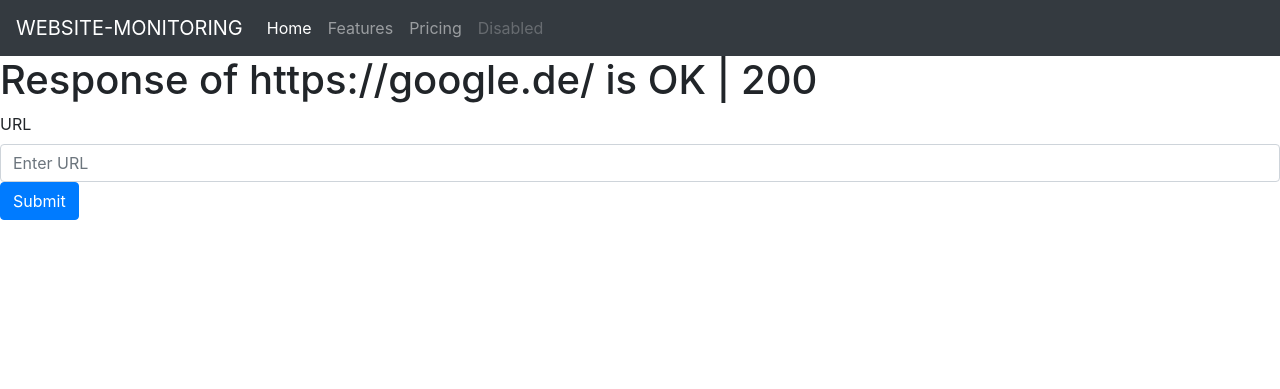
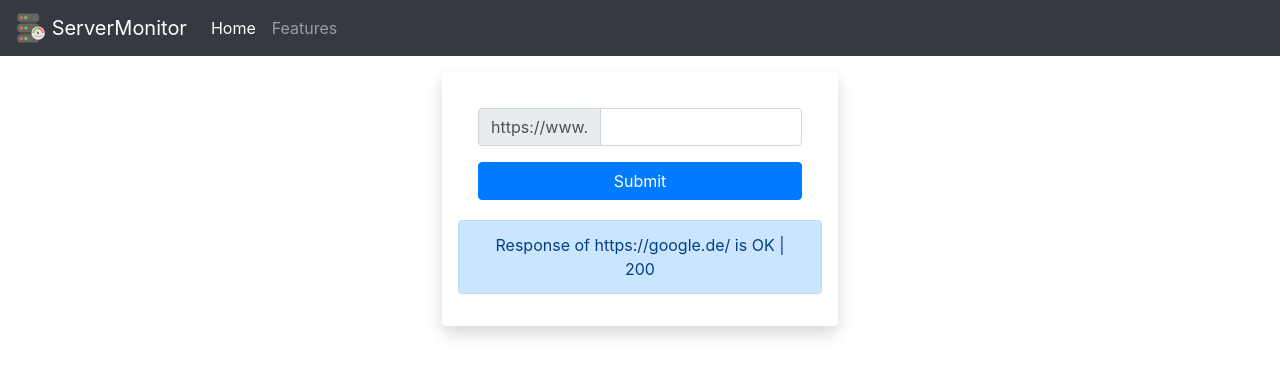
Before and after one commit to codemaster05330/ServerMonitor, a Flask app: page / in a window 1280 px wide. Shown: the top 389 px of the page. Run offline with Flask 2, Linux system fonts and the light colour scheme; data that the repository does not hold is empty; some libraries are stand-ins or nearby versions.

Commit message:
UI changes

```diff
--- a/monitor.py
+++ b/monitor.py
@@ -2,7 +2,7 @@ import requests
 
 
 def monitor_website(url):
-    r = requests.get(url, timeout=5)
+    r = requests.get(url)
 
     if r.status_code == 200:
         print(r.status_code)
--- a/monitor_app.py
+++ b/monitor_app.py
@@ -9,10 +9,10 @@ def index():
     if request.method == 'POST':
         if request.form['url'] != '':
             url = request.form['url']
-            return render_template('index.html', a=monitor_website('https://' + url))
+            return render_template('index.html', title="Home", a=monitor_website('https://' + url))
             #return monitor_website("http://www.inspiredprogrammer.com/")
         else:
-            return render_template('index.html', a=monitor_website('https://www.google.de'))
+            return render_template('index.html', title="Home", a=monitor_website('https://www.google.de'))
     else:
         url = 'google.de'
-        return render_template('index.html', a=monitor_website('https://' + url))
+        return render_template('index.html', title="Home", a=monitor_website('https://' + url))
--- a/templates/base.html
+++ b/templates/base.html
@@ -11,8 +11,11 @@
     <title>{% block title %}{% endblock %}</title>
   </head>
   <body>
-        <nav class="navbar navbar-expand-lg navbar-dark bg-dark --cyan">
-            <a class="navbar-brand" href="#">WEBSITE-MONITORING</a>
+    <nav class="navbar navbar-expand-lg navbar-dark bg-dark">
+        <a class="navbar-brand" href="#">
+          <img src="/static/img/icon.svg" width="30" height="30" class="d-inline-block align-top" alt="">
+          ServerMonitor
+        </a>
         <button class="navbar-toggler" type="button" data-toggle="collapse" data-target="#navbarNavAltMarkup" aria-controls="navbarNavAltMarkup" aria-expanded="false" aria-label="Toggle navigation">
           <span class="navbar-toggler-icon"></span>
         </button>
@@ -20,15 +23,18 @@
           <div class="navbar-nav">
             <a class="nav-item nav-link active" href="#">Home <span class="sr-only">(current)</span></a>
             <a class="nav-item nav-link" href="#">Features</a>
-                <a class="nav-item nav-link" href="#">Pricing</a>
-                <a class="nav-item nav-link disabled" href="#" tabindex="-1" aria-disabled="true">Disabled</a>
           </div>
         </div>
     </nav>
-    <h1>{% block text %}{% endblock %}</h1>
-
+    <div class="row p-3">
+      <div class="col">
+      </div>
+      <div class="col">
         {% block content %}{% endblock %}
-
+      </div>
+      <div class="col">
+      </div>
+    </div>
     <!-- Optional JavaScript -->
     <!-- jQuery first, then Popper.js, then Bootstrap JS -->
     <script src="https://code.jquery.com/jquery-3.3.1.slim.min.js" integrity="sha384-q8i/X+965DzO0rT7abK41JStQIAqVgRVzpbzo5smXKp4YfRvH+8abtTE1Pi6jizo" crossorigin="anonymous"></script>
--- a/templates/index.html
+++ b/templates/index.html
@@ -1,10 +1,22 @@
 {% extends 'base.html' %}
-{% block text %}{{ a }}{% endblock %}
+
+{% block title %}{{ title }}{% endblock %}
 
 {% block content %}
-<form method="POST">
-  <label for="url">URL</label>
-  <input type="text" name="url" class="form-control" id="url" placeholder="Enter URL">
-  <button type="submit" class="btn btn-primary">Submit</button>
-</form>
+<div class="container shadow p-3 mb-5 bg-white rounded">
+  <div class="card-body">
+    <form method="POST">
+        <div class="input-group mb-3">
+            <div class="input-group-prepend">
+              <span class="input-group-text" id="basic-addon3">https://www.</span>
+            </div>
+            <input type="text" class="form-control" id="url" name="url" aria-describedby="basic-addon3">
+        </div>
+      <button type="submit" class="btn btn-primary btn-block">Submit</button>
+    </form>
+  </div>
+  <div class="alert alert-primary text-center" role="alert">
+    {% block text %}{{ a }}{% endblock %}
+  </div>
+</div>
 {% endblock %}
```
Also changed, not shown: static/img/icon.svg (added). Lines whose indentation alone changed are shown as unchanged.
